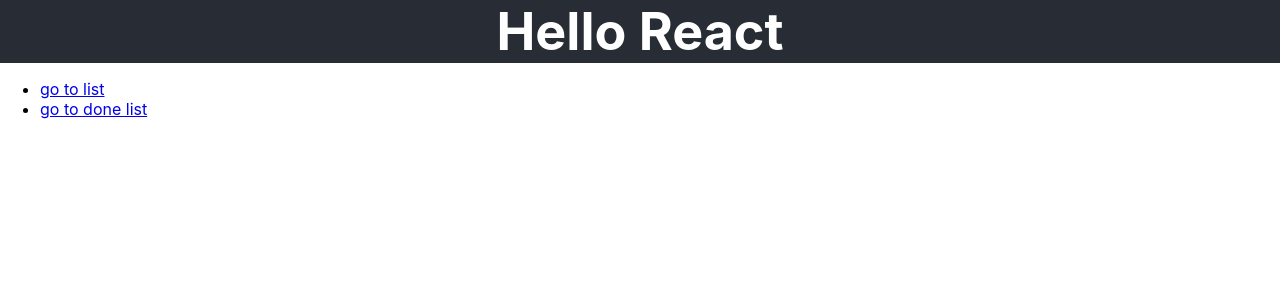
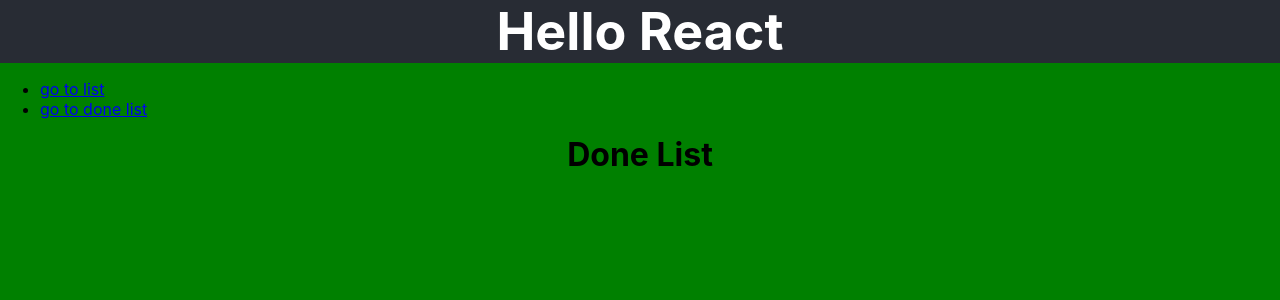
Before and after one commit to domininc852/React-ToDoList, a React (Create React App) app: page /done in a window 1280 px wide. Shown: the top 300 px of the page. Built offline with nearby package versions, Linux system fonts and the light colour scheme.

Commit message:
[React-ToDoList] feat: modify css

```diff
--- a/src/App.css
+++ b/src/App.css
@@ -1,5 +1,5 @@
-.App {
-  text-align: center;
+.App{
+  background-color:green;
 }
 
 .App-logo {
@@ -59,7 +59,7 @@ h1{
   padding: 0px
 
 }
-.TodoList{
+.TodoList, .DoneList{
   height: 100vh;
 }
 .TodoGroup{
--- a/src/components/DoneList.js
+++ b/src/components/DoneList.js
@@ -3,11 +3,14 @@ import React, { Component } from 'react';
 class DoneList extends Component {
     render() {
         return (
-            <ul>
-                {this.props.doneList.map(doneItem => {
-                    return <li>{doneItem.text}</li>;
-                })}
-            </ul>
+            <div className="DoneList">
+                <h1>Done List</h1>
+                <ul style={{display: "table", margin:"0 auto"}}>
+                    {this.props.doneList.map(doneItem => {
+                        return <li key={doneItem.id}>{doneItem.text}</li>;
+                    })}
+                </ul>
+            </div>
         );
     }
 }
```
Also changed, not shown: 1 other file (tests, documents, lock files or other folders).
